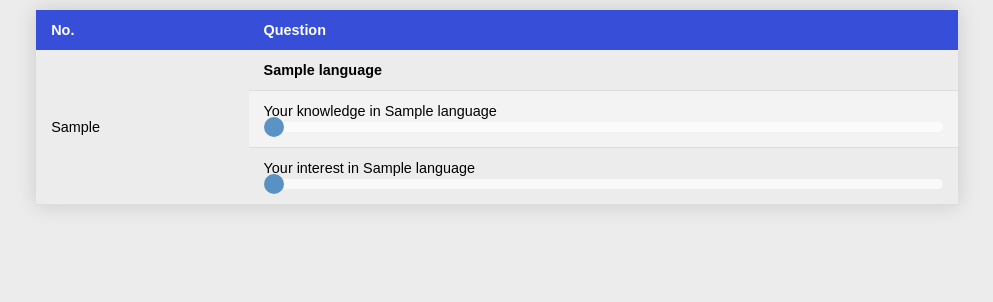
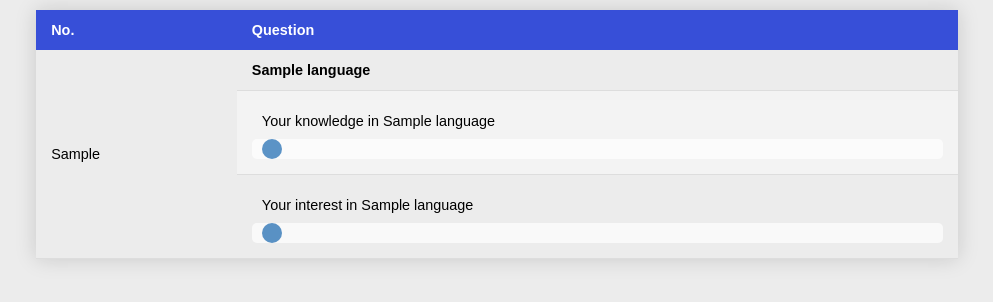
Before and after one commit to adityavishnu3610/survey-for-devs, a PHP site: page / in a window 1280 px wide. Shown: the part 167-469 px from the top of the page, without its empty margins (143-1136 px from the left). Run offline with PHP 8.4, Linux system fonts and the light colour scheme; tables that the repository leaves empty or names only in its code hold one stand-in row (values such as "Sample post").

Commit message:
css edits

```diff
--- a/style/style.css
+++ b/style/style.css
@@ -56,7 +56,7 @@ th, td{
     margin: 25px 0;
     font-size: 0.9em;
     font-family: sans-serif;
-    min-width: 300px;
+    min-width: 400px;
     box-shadow: 0 0 20px rgba(0, 0, 0, 0.15);
 }
 
@@ -68,13 +68,22 @@ th, td{
 
 .styled-table th,
 .styled-table td {
+    margin: auto;
     padding: 12px 15px;
 }
 
 .styled-table tbody tr {
-    border-bottom: 1px solid #dddddd;
+    border-bottom:thin solid #dddddd;
 }
 
 .styled-table tbody tr:nth-of-type(even) {
     background-color: #f3f3f3;
 }
+
+.styled-table tbody tr td p{
+    padding: 10px 10px 10px 10px;
+}
+
+.styled-table tbody tr td input{
+    padding: 10px 10px 10px 10px;
+}
```
